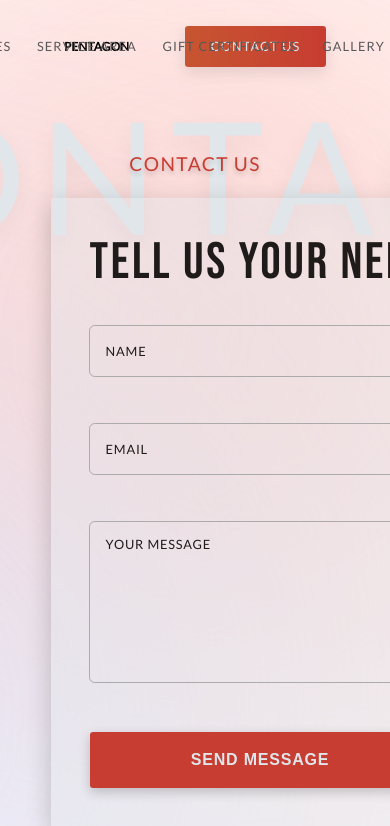
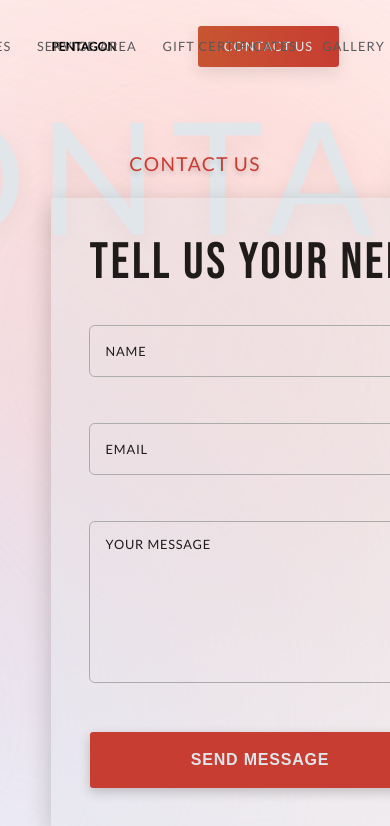
Before and after one commit to Sohail0707/pentagon_detailing, a PHP site: page /contact.html in a window 390 px wide. Shown: the top 826 px of the page. Run offline with PHP 8.4, Linux system fonts and the light colour scheme.

Commit message:
nav padding

```diff
--- a/css/contact_query.css
+++ b/css/contact_query.css
@@ -21,6 +21,9 @@
 }
 
 @media (max-width: 75em) {
+  .main_nav {
+    padding: 0 6.4rem;
+  }
   .section_contact {
     padding: 12rem 6.4rem;
   }
```
